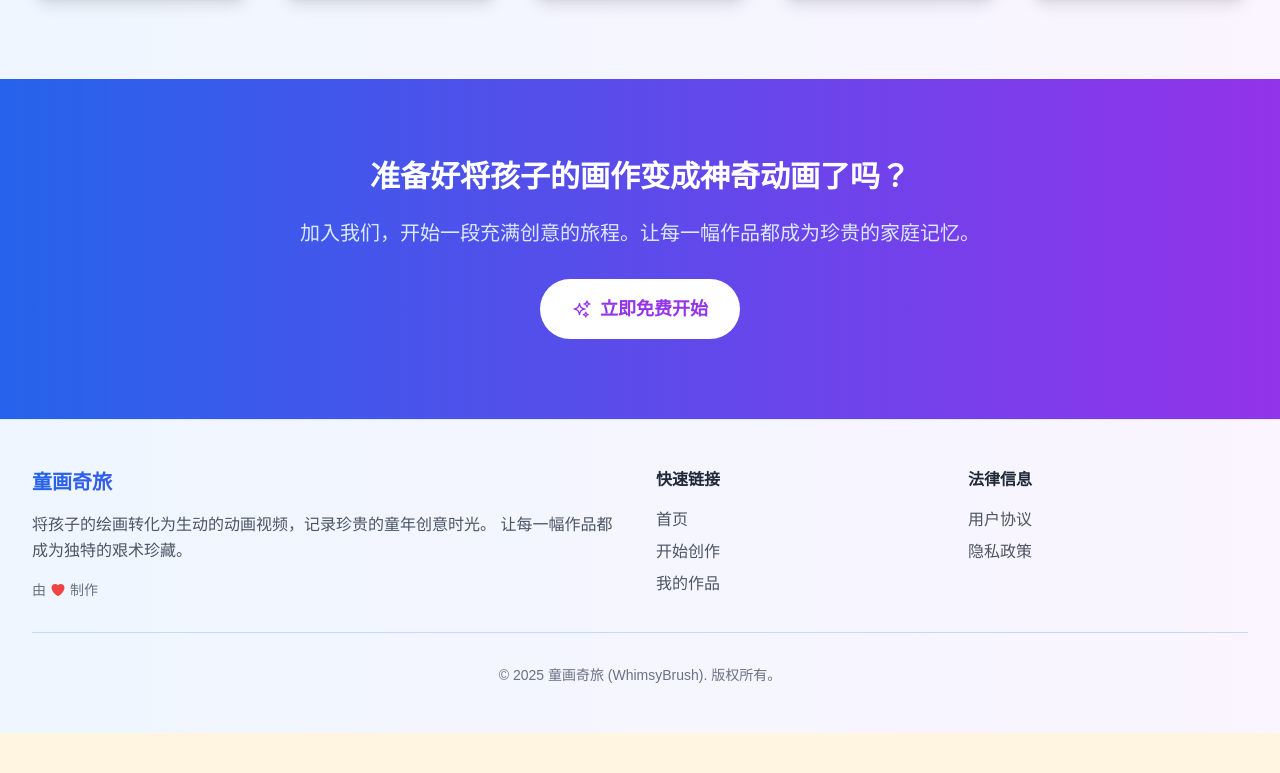
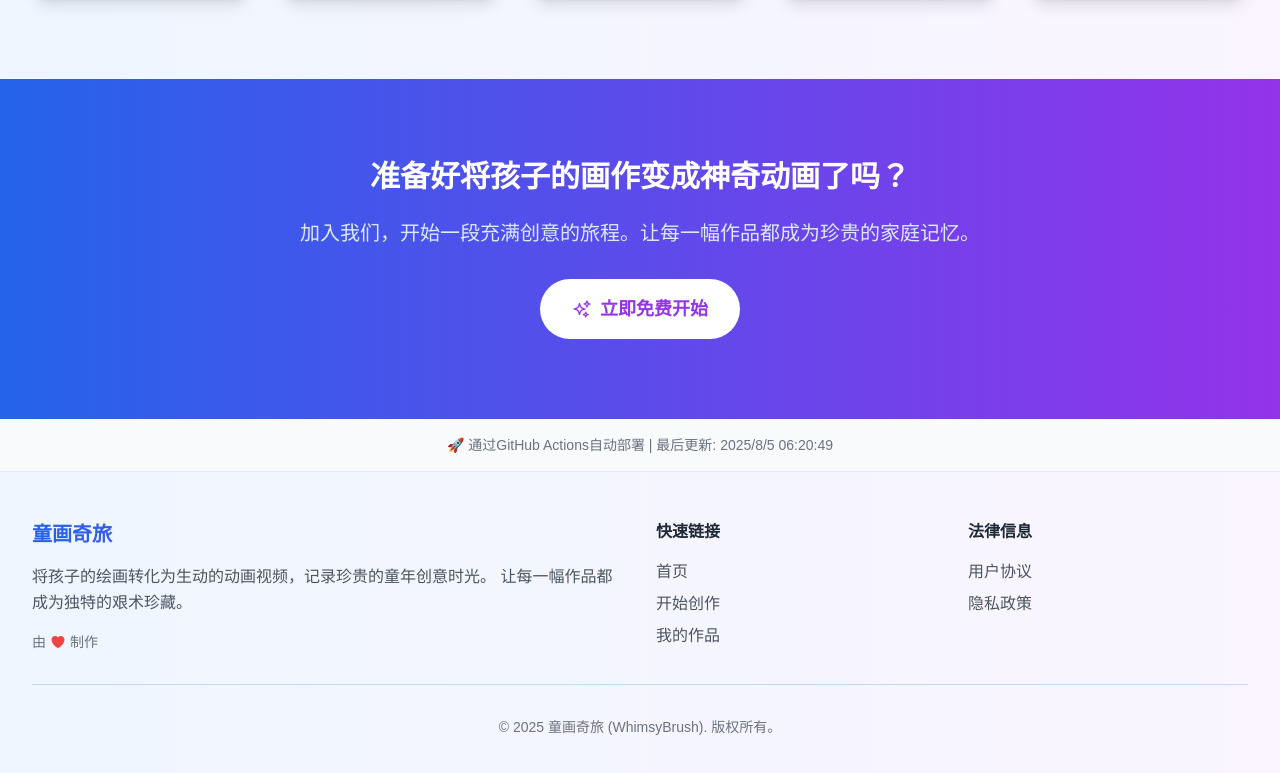
Before and after one commit to maxiusi3/draworld, a React (Vite) app: page / in a window 1280 px wide. Shown: the part 1723-2496 px from the top of the page. Before the commit the page ends 2456 px from the top, so only its background shows below. Built offline with nearby package versions, Linux system fonts and the light colour scheme; no server answers.

Commit message:
测试GitHub Actions自动部署
- 添加部署状态徽章到README.md
- 在首页添加部署信息footer
- 测试自动化部署流程

```diff
--- a/src/pages/HomePage.tsx
+++ b/src/pages/HomePage.tsx
@@ -238,6 +238,15 @@
           )}
         </div>
       </section>
+
+      {/* Footer with deployment info */}
+      <footer className="bg-gray-50 py-4">
+        <div className="max-w-7xl mx-auto px-4 sm:px-6 lg:px-8">
+          <div className="text-center text-sm text-gray-500">
+            <p>🚀 通过GitHub Actions自动部署 | 最后更新: {new Date().toLocaleString('zh-CN')}</p>
+          </div>
+        </div>
+      </footer>
     </div>
   );
 };
```
Also changed, not shown: 1 other file (tests, documents, lock files or other folders).
